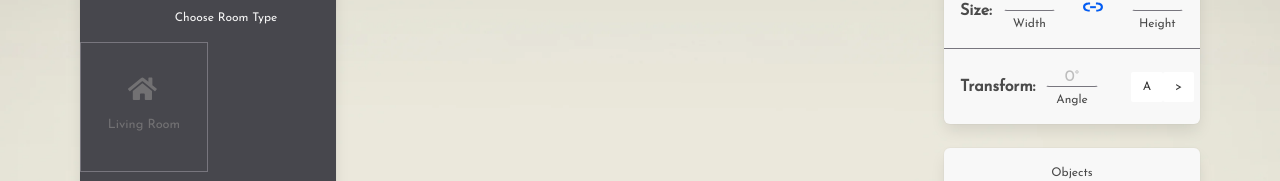
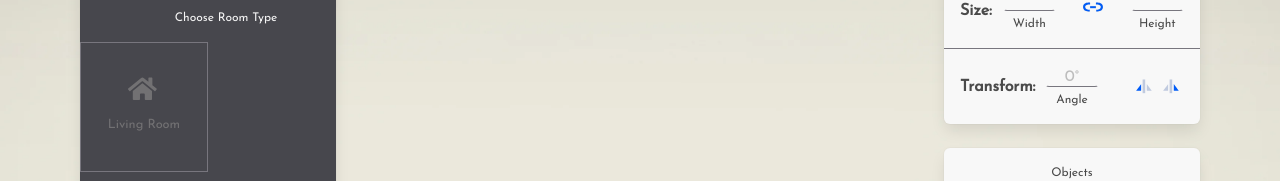
Before and after one commit to Kingkon963/roomie, a Next.js app: page / in a window 1280 px wide. Shown: the part 126-307 px from the top of the page. Built offline with nearby package versions, Linux system fonts and the light colour scheme.

Commit message:
minor bug fixed

```diff
--- a/components/cart.tsx
+++ b/components/cart.tsx
@@ -1,4 +1,8 @@
+// import { useState } from 'react';
+
 export default function Cart() {
+//  const [items, setItems] = useState([]);
+
   return (
     <>
       <div className="cart p-3">
--- a/components/dropdown.tsx
+++ b/components/dropdown.tsx
@@ -43,7 +43,9 @@ export default function Dropdown({
   }, [category]);
 
   return (
-    <div className={`dropdown ${isOpen ? 'is-active' : ''} w-full`}>
+    <div
+      className={`dropdown ${isOpen ? 'is-active' : ''} w-full`}
+    >
       <div className="dropdown-trigger w-full">
         <button
           className="button w-full is-justify-content-start is-size-6"
@@ -51,11 +53,17 @@ export default function Dropdown({
           aria-haspopup="true"
           aria-controls="dropdown-menu"
           onClick={() => setIsOpen(!isOpen)}
+          tabIndex={0}
+          onBlur={() => setTimeout(() => setIsOpen(false), 100)}
         >
           {selected ? selected.name : '---'}
         </button>
       </div>
-      <div className="dropdown-menu w-full" id="dropdown-menu" role="menu">
+      <div
+        className="dropdown-menu w-full"
+        id="dropdown-menu"
+        role="menu"
+      >
         <div className="dropdown-content">
           { (items.length > 0) ? items : 'Please Select a Room type First' }
         </div>
--- a/components/propertyPanel.tsx
+++ b/components/propertyPanel.tsx
@@ -63,10 +63,14 @@ export default function PropertyPanel() {
           <div className="column is-4">
             <div className="level">
               <div className="level-item">
-                <button className="button is-small" type="button">A</button>
+                <button className="button is-small p-0" type="button" style={{ background: 'transparent' }}>
+                  <img src="images/mirror.svg" alt="" width="20px" />
+                </button>
               </div>
               <div className="level-item">
-                <button className="button is-small" type="button">{'>'}</button>
+                <button className="button is-small p-0" type="button" style={{ background: 'transparent' }}>
+                  <img src="images/mirrorRotated.svg" alt="" width="20px" />
+                </button>
               </div>
             </div>
 
```
Also changed, not shown: public/images/mirror.svg (added), public/images/mirrorRotated.svg (added), styles/rightPanel.module.scss (added).
